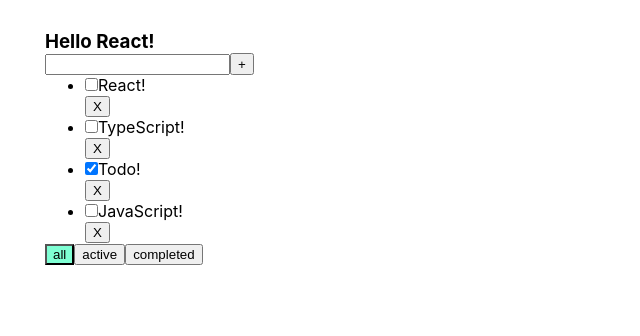
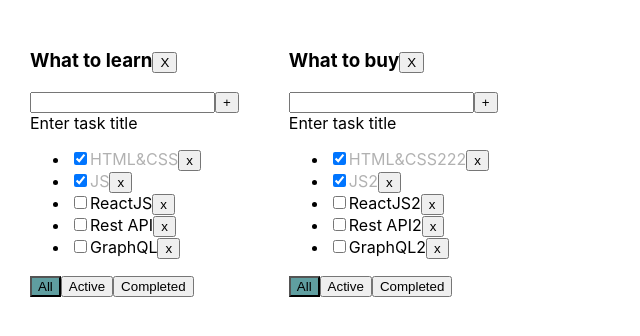
Before and after one commit to bogdan-Kozlovsky/IT-INCUBATOR_todolist-TS, a React (Create React App) app: page / in a window 1280 px wide. Shown: the top 336 px of the page, without its empty margins (0-640 px from the left). Built offline with nearby package versions, Linux system fonts and the light colour scheme.

Commit message:
05 todolist

```diff
--- /dev/null
+++ b/src/App.css
@@ -0,0 +1,23 @@
+.App {
+  padding: 30px;
+  display: flex;
+}
+
+.App > div {
+  margin-right: 50px;
+}
+
+.is-done {
+  opacity:0.3;
+}
+
+
+.active-filter {
+  background-color: cadetblue;
+}
+
+.error {
+  border: 2px solid red;
+  outline: none;
+  background-color: rgba(161, 26, 26, 0.3);
+}
--- a/src/App.tsx
+++ b/src/App.tsx
@@ -1,66 +1,122 @@
 import React, {useState} from 'react';
-import './App.scss';
-import {TodoList} from './component/TodoList';
-import {v1} from 'uuid';
+import './App.css';
+import TodoList from "./TodoList";
+import {v1} from "uuid";
 
-export type FilterValuesType = 'all' | 'active' | 'completed'
+export type TaskType = {
+    id: string
+    title: string
+    isDone: boolean
+}
+export type FilterValuesType = "all" | "active" | "completed"
+export type todolistsType = {
+    id: string
+    title: string
+    filter: FilterValuesType
+}
+
+export type globalDate = { [key: string]: Array<TaskType> }
+
+function App() {
 
 
-function App() {
-    let [tasks, setTasks] = useState([
-        {id: v1(), title: 'React!', isDone: false},
-        {id: v1(), title: 'TypeScript!', isDone: false},
-        {id: v1(), title: 'Todo!', isDone: true},
-        {id: v1(), title: 'JavaScript!', isDone: false},
-    ])
+    // const [filter, setFilter] = useState<FilterValuesType>("all")
+    // const [tasks, setTasks] = useState<Array<TaskType>>([
+    //                    {id: v1(), title: "HTML", isDone: true},
+    //                    {id: v1(), title: "CSS", isDone: true},
+    //                    {id: v1(), title: "JS/TS", isDone: false},
+    //                ])
+    let todoListId1 = v1()
+    let todoListId2 = v1()
 
-    const addTask = (title: string) => {
-        let newTitle = {id: v1(), title: title, isDone: false}
-        setTasks([...tasks, newTitle])
+
+    let [todolists, setTodolists] = useState<Array<todolistsType>>(
+        [
+            {id: todoListId1, title: 'What to learn', filter: 'all'},
+            {id: todoListId2, title: 'What to buy', filter: 'all'}
+        ]
+    )
+
+    let [tasks, setTasks] = useState<globalDate>({
+        [todoListId1]: [
+            {id: v1(), title: "HTML&CSS", isDone: true},
+            {id: v1(), title: "JS", isDone: true},
+            {id: v1(), title: "ReactJS", isDone: false},
+            {id: v1(), title: "Rest API", isDone: false},
+            {id: v1(), title: "GraphQL", isDone: false},
+        ],
+        [todoListId2]: [
+            {id: v1(), title: "HTML&CSS222", isDone: true},
+            {id: v1(), title: "JS2", isDone: true},
+            {id: v1(), title: "ReactJS2", isDone: false},
+            {id: v1(), title: "Rest API2", isDone: false},
+            {id: v1(), title: "GraphQL2", isDone: false},
+        ]
+    });
+    const changeFilter = (todolistId: string, filter: FilterValuesType) => {
+        setTodolists(todolists.map(m => m.id === todolistId ? {...m, filter} : m))
+    }
+    const removeTask = (todolistId: string, id: string) => {
+        setTasks({...tasks, [todolistId]: tasks[todolistId].filter(f => f.id !== id)})
+        // setTasks(tasks.filter(t => t.id !== id))
+    }
+    const addTask = (todolistId: string, title: string) => {
+        setTasks({...tasks, [todolistId]: [...tasks[todolistId], {id: v1(), title, isDone: false}]})
+        // setTasks([{id: v1(), title, isDone: false}, ...tasks])
+    }
+    const changeTaskStatus = (todolistId: string, id: string, isDone: boolean) => {
+        setTasks({...tasks, [todolistId]: tasks[todolistId].map(t => t.id === id ? {...t, isDone} : t)})
+        // setTasks(tasks.map(t => t.id === id ? {...t, isDone} : t))
     }
 
 
-    let [filter, setFilter] = useState<FilterValuesType>('all')
+    // const getTasksForRender = () => {
+    //     switch (filter) {
+    //         case "completed":
+    //             return tasks.filter(t => t.isDone)
+    //         case "active":
+    //             return tasks.filter(t => !t.isDone)
+    //         default:
+    //             return tasks
+    //     }
+    // }
 
 
-    const removeTask = (id: string) => {
-        let newTasks = tasks.filter(task => task.id !== id)
-        setTasks(newTasks)
-    }
-    const changeFilter = (value: FilterValuesType) => {
-        setFilter(value)
+    const removeTodolist = (todolistId: string) => {
+        setTodolists(todolists.filter(f => f.id !== todolistId))
+        delete tasks[todolistId]
     }
 
-
-    let tasksForTodoList = tasks
-    if (filter === 'completed') {
-        tasksForTodoList = tasks.filter(t => t.isDone)
-    } else if (filter === 'active') {
-        tasksForTodoList = tasks.filter(t => !t.isDone)
-    }
-
-    // function to change the status
-    const changeStatus = (checked: boolean, id: string) => {
-        setTasks([...tasks.map(t => t.id === id ? {...t, isDone: checked} : t)])
-    }
-    console.log('test')
-
+    //UI:
     return (
         <div className="App">
-            <div className="wrapper">
+            {todolists.map(m => {
+                let tasksForTodolist = tasks[m.id];
 
-                <TodoList
-                    task={tasksForTodoList}
-                    subtitle={'Hello React!'}
-                    removeTask={removeTask}
-                    changeFilter={changeFilter}
-                    addTask={addTask}
-                    changeStatus={changeStatus}
-                    filter={filter}
-                />
-            </div>
+                if (m.filter === "active") {
+                    tasksForTodolist = tasks[m.id].filter(t => !t.isDone);
+                }
+                if (m.filter === "completed") {
+                    tasksForTodolist = tasks[m.id].filter(t => t.isDone);
+                }
+                return (
+                    <TodoList
+                        key={m.id}
+                        todolistId={m.id}
+                        filter={m.filter}
+                        title={m.title}
+                        tasks={tasksForTodolist}
+                        addTask={addTask}
+                        removeTask={removeTask}
+                        changeFilter={changeFilter}
+                        changeTaskStatus={changeTaskStatus}
+                        removeTodolist={removeTodolist}
+                    />
+                )
+            })}
+
         </div>
-    );
+    )
 }
 
 export default App;
--- /dev/null
+++ b/src/TodoList.tsx
@@ -0,0 +1,119 @@
+import React, {useState, KeyboardEvent, ChangeEvent, MouseEvent} from 'react';
+import {FilterValuesType, TaskType, todolistsType} from "./App";
+
+type TodoListPropsType = {
+    title: string
+    addTask: (todolistId: string, title: string) => void
+    tasks: Array<TaskType>
+    filter: FilterValuesType
+    removeTask: (todolistId: string, id: string) => void
+    changeFilter: (todolistId: string, filter: FilterValuesType) => void
+    changeTaskStatus: (todolistId: string, id: string, isDone: boolean) => void
+    todolistId: string
+    removeTodolist: (todolistId: string) => void
+}
+
+const TodoList = (props: TodoListPropsType) => {
+    const [title, setTitle] = useState<string>("")
+    const [error, setError] = useState<boolean>(false)
+    const tasksList = props.tasks.map((t: TaskType) => {
+        const removeTask = () => props.removeTask(props.todolistId, t.id)
+        const changeStatus = (e: ChangeEvent<HTMLInputElement>) => props.changeTaskStatus(props.todolistId, t.id, e.currentTarget.checked)
+        return (
+            <li key={t.id}>
+                <input
+                    type="checkbox"
+                    checked={t.isDone}
+                    onChange={changeStatus}
+                />
+                <span className={t.isDone ? "is-done" : ""}>{t.title}</span>
+                <button onClick={removeTask}>x</button>
+            </li>
+
+        )
+    })
+    const addTask = () => {
+        const trimmedTitle = title.trim()
+        if (trimmedTitle) {
+            props.addTask(props.todolistId, trimmedTitle)
+        } else {
+            setError(true)
+        }
+        setTitle("")
+    }
+
+    const onKeyPressAddTask = (e: KeyboardEvent<HTMLInputElement>) => {
+        if (e.key === "Enter") {
+            addTask()
+        }
+    }
+    const onChangeSetTitle = (e: ChangeEvent<HTMLInputElement>) => {
+        setTitle(e.currentTarget.value)
+        setError(false)
+    }
+    const onClickSetAllFilter = () => props.changeFilter(props.todolistId, "all")
+    const onClickSetActiveFilter = () => props.changeFilter(props.todolistId, "active")
+    const onClickSetCompletedFilter = () => props.changeFilter(props.todolistId, "completed")
+
+    let allBtnClasses = ""
+    if (props.filter === "all") {
+        allBtnClasses = "active-filter"
+    }
+
+    const getBtnClass = (filter: FilterValuesType) => {
+        return props.filter === filter ? "active-filter" : ""
+        // return ["btn btn-hey"].concat(filter).join(" ")
+    }
+    const errorStyle = {
+        color: "red",
+    }
+
+    const errorMessage = error
+        ? <div style={errorStyle}>Title is required!</div>
+        : <div>Enter task title</div>
+
+
+    const onClickDelete = () => {
+        props.removeTodolist(props.todolistId)
+    }
+
+    return (
+        <div>
+            <h3>{props.title}
+                <button onClick={onClickDelete}>X</button>
+            </h3>
+            <div>
+                <input
+                    className={error ? "error" : ""}
+                    value={title}
+                    onChange={onChangeSetTitle}
+                    onKeyPress={onKeyPressAddTask}
+                />
+                <button onClick={addTask}>+</button>
+                {errorMessage}
+            </div>
+            <ul>
+                {tasksList}
+            </ul>
+            <div>
+                <button
+                    className={getBtnClass("all")} //"active btn btn-todolist"
+                    onClick={onClickSetAllFilter}
+                >All
+                </button>
+                <button
+                    className={getBtnClass("active")}
+                    onClick={onClickSetActiveFilter}
+                >Active
+                </button>
+                <button
+                    className={getBtnClass("completed")}
+                    onClick={onClickSetCompletedFilter}
+                >Completed
+                </button>
+            </div>
+        </div>
+    )
+}
+
+export default TodoList;
--- /dev/null
+++ b/src/index.css
@@ -0,0 +1,13 @@
+body {
+  margin: 0;
+  font-family: -apple-system, BlinkMacSystemFont, 'Segoe UI', 'Roboto', 'Oxygen',
+    'Ubuntu', 'Cantarell', 'Fira Sans', 'Droid Sans', 'Helvetica Neue',
+    sans-serif;
+  -webkit-font-smoothing: antialiased;
+  -moz-osx-font-smoothing: grayscale;
+}
+
+code {
+  font-family: source-code-pro, Menlo, Monaco, Consolas, 'Courier New',
+    monospace;
+}
--- a/src/index.tsx
+++ b/src/index.tsx
@@ -1,10 +1,12 @@
 import React from 'react';
 import ReactDOM from 'react-dom';
-import './index.scss';
+import './index.css';
 import App from './App';
 import * as serviceWorker from './serviceWorker';
 
 ReactDOM.render(<App />,  document.getElementById('root'));
 
-
+// If you want your app to work offline and load faster, you can change
+// unregister() to register() below. Note this comes with some pitfalls.
+// Learn more about service workers: https://bit.ly/CRA-PWA
 serviceWorker.unregister();
```
